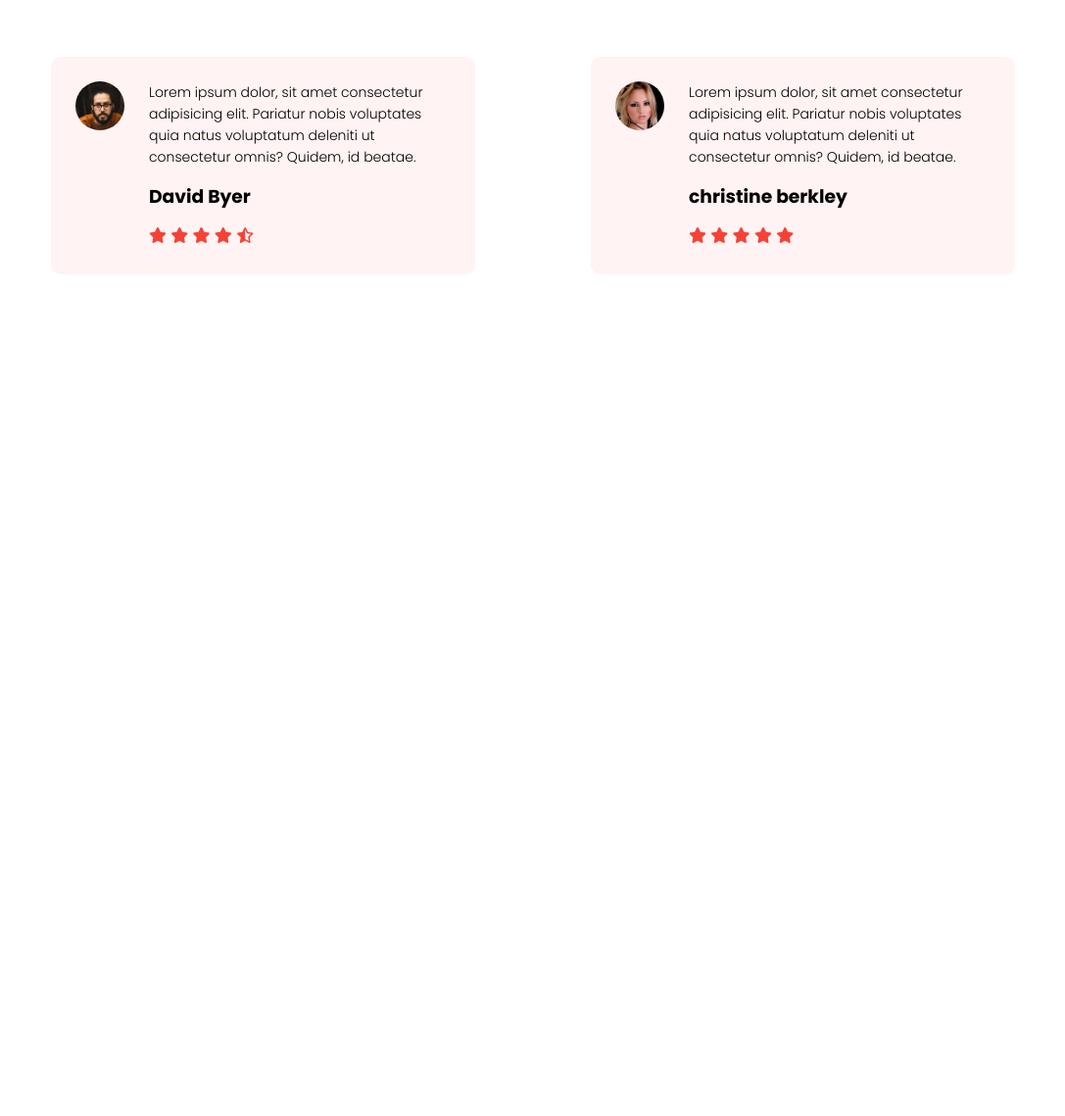
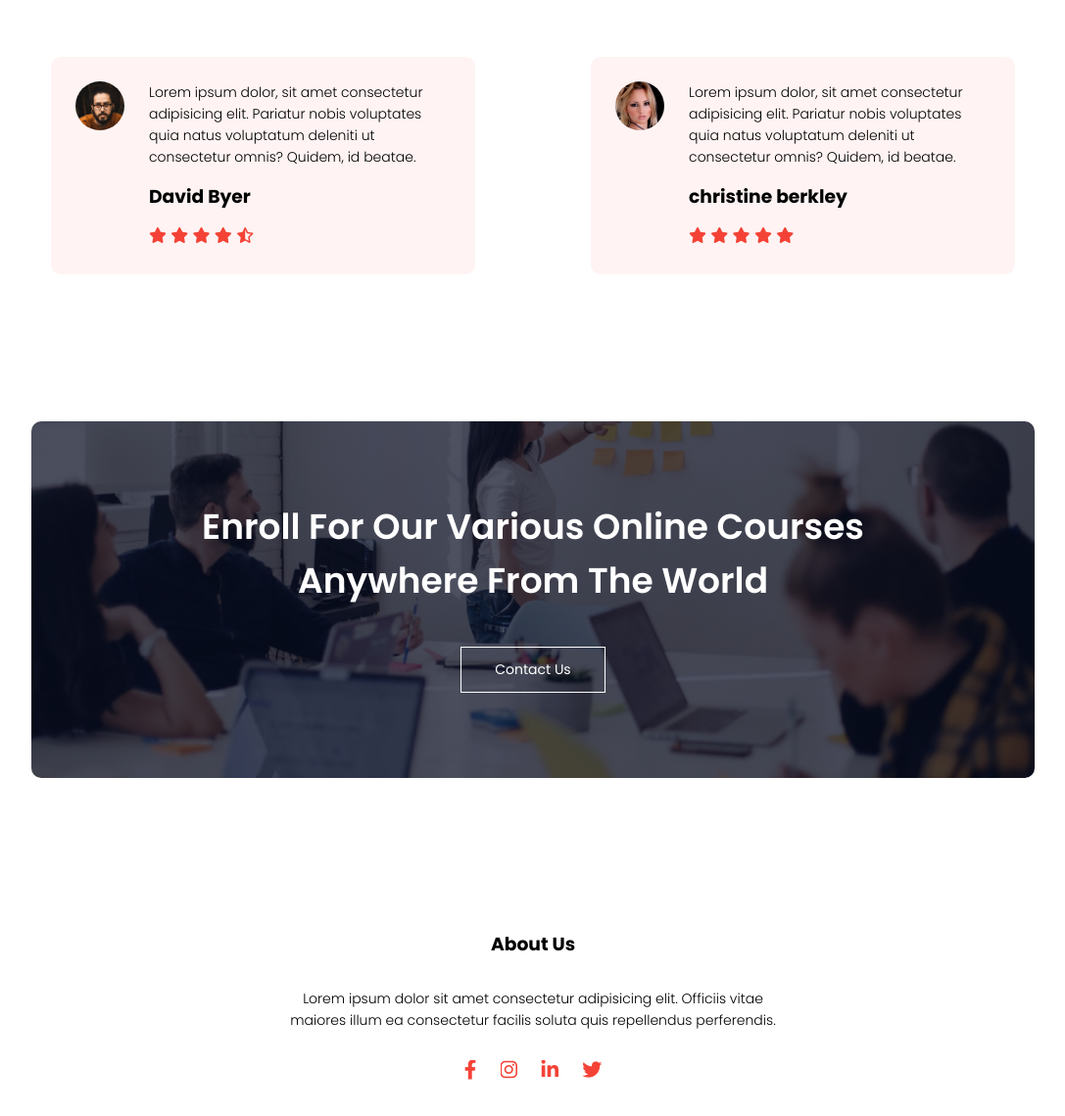
Before and after one commit to bennaji98/collage-website, a plain HTML site: page index.html in a window 1280 px wide. Shown: the part 3116-4255 px from the top of the page at 98% size, without its empty margins (96-1183 px from the left). Before the commit the page ends 3416 px from the top, so only its background shows below. Drawn offline with Linux system fonts and the light colour scheme.

Commit message:
footer compeleted

```diff
--- a/css/style.css
+++ b/css/style.css
@@ -209,6 +209,7 @@ header .fa{
     padding: 20px 12px;
     margin-bottom: 5%;
     transition: 0.5s;
+    cursor: pointer;
 }
 
 .course-col:hover{
@@ -245,6 +246,7 @@ header .fa{
     overflow: hidden;
     border-radius: 10px;
     margin-bottom: 5%;
+    cursor: pointer;
 }
 
 .campus-col img {
@@ -372,3 +374,80 @@ header .fa{
     color: #f44336;
 
 }
+
+@media(max-width:700px){
+
+    .testimonial-col{
+
+        padding: 15px;
+    }
+
+    .testimonial-col img {
+
+        margin-right: 15px;
+    }
+}
+
+                                                    /*------ facilities ------ */
+
+
+.cta {
+
+    background: linear-gradient(rgba(4,9, 30, 0.7),rgba(4,9,30, 0.7)), url(../img/banner2.jpg);
+    width: 80%;
+    margin: 130px auto;
+    text-align: center;
+    background-size: cover;
+    padding: 80px 100px;
+    border-radius: 10px;
+    color: #fff;
+}
+
+.cta h1 {
+
+    margin-bottom: 40px;
+}
+
+@media(max-width:700px){
+
+    .cta {
+
+        padding: 80px 20px;
+    }
+
+    .cta h1 {
+
+        font-size: 24px;
+    }
+}
+
+
+                                                    /*------ footer ------ */
+
+
+footer {
+
+    text-align: center;
+    width: 100%;
+    margin: auto;
+    padding: 10px 30px;
+}
+
+footer .fa {
+
+    color: #f44336;
+    margin-right: 20px;
+    font-size: 20px;
+    cursor: pointer;
+}
+
+footer h3 {
+
+    margin: 15px 0px 20px;
+    font-weight: 600px;
+}
+
+footer div {
+
+    margin: 20px 0px 20px 20px;
+}
--- a/index.html
+++ b/index.html
@@ -149,6 +149,26 @@
         </div>
     </section>
 
+    <section class="cta">
+        <h1>Enroll For Our Various Online Courses
+            <br>Anywhere From The World
+        </h1>
+        <a class="btn-asli">Contact Us</a>
+    </section>
+
+    <footer>
+        <h3>About Us</h3>
+        <p>Lorem ipsum dolor sit amet consectetur adipisicing elit. Officiis vitae
+            <br>maiores illum ea consectetur facilis soluta quis repellendus perferendis.
+        </p>
+        <div>
+            <i class="fa fa-brands fa-facebook-f"></i>
+            <i class="fa fa-brands fa-instagram"></i>
+            <i class="fa fa-brands fa-linkedin-in"></i>
+            <i class="fa fa-brands fa-twitter"></i>
+        </div>
+    </footer>
+
 
     <script src="./js/jquery-3.5.1.min.js"></script>
     <script src="./js/main.js"></script>
```
